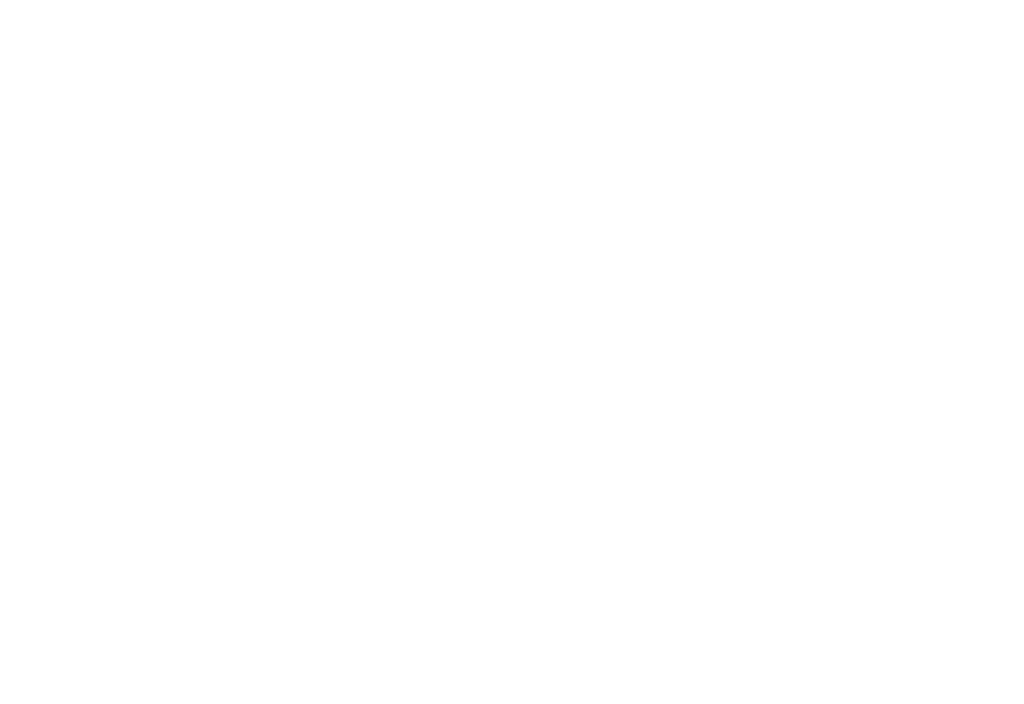
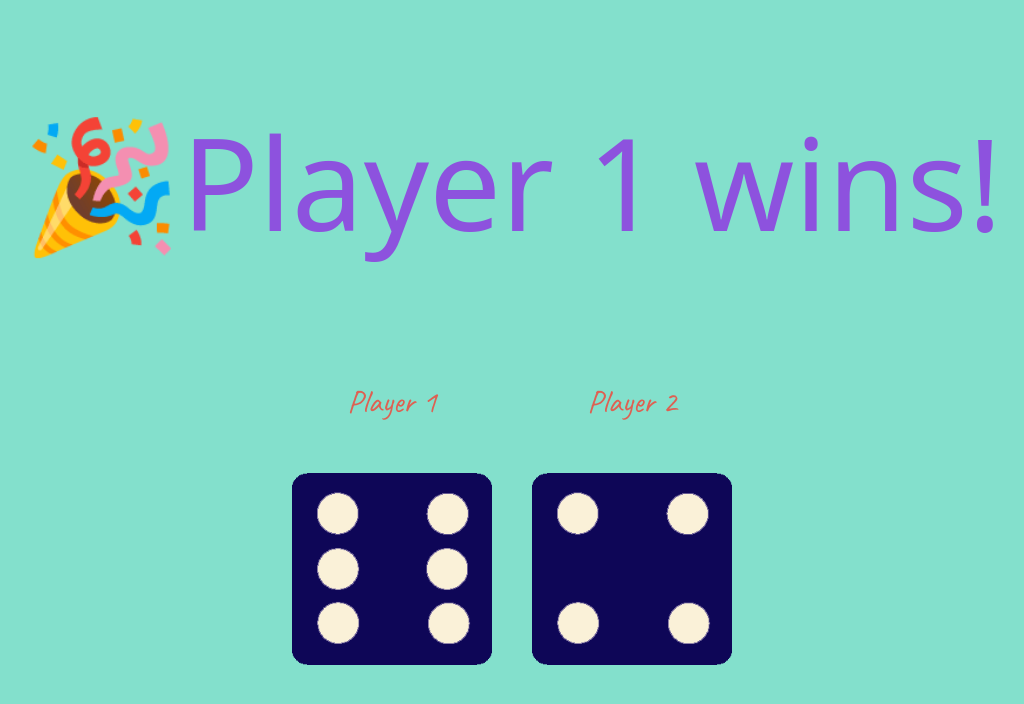
Before and after one commit to dustinsmithdevelopment/BasicDiceGame, a plain HTML site: page index.html in a window 1280 px wide. Shown: the whole page, without its empty margins (128-1152 px from the left). Drawn offline with Linux system fonts and the light colour scheme; a web font is replaced by a local one.

Commit message:
Making it look nice and functional

```diff
--- a/index.html
+++ b/index.html
@@ -2,9 +2,28 @@
 <html lang="en">
 <head>
     <meta charset="UTF-8">
-    <title>Title</title>
+    <title>Dice Game</title>
+    <link rel="stylesheet" href="styles.css">
+    <link rel="preconnect" href="https://fonts.googleapis.com">
+    <link rel="preconnect" href="https://fonts.gstatic.com" crossorigin>
+    <link href="https://fonts.googleapis.com/css2?family=Caveat:wght@400..700&family=Modak&display=swap" rel="stylesheet">
 </head>
 <body>
-
+    <div class="container">
+        <div class="wrapper">
+            <h1>Refresh to Roll</h1>
+            <div class="dice">
+                <div class="wrapper">
+                    <h2>Player 1</h2>
+                    <img id="dice1" src="images/dice1.png" alt="dice">
+                </div>
+                <div class="wrapper">
+                    <h2>Player 2</h2>
+                    <img id="dice2" src="images/dice1.png" alt="dice">
+                </div>
+            </div>
+        </div>
+    </div>
+    <script src="scripts.js"></script>
 </body>
 </html>
--- a/scripts.js
+++ b/scripts.js
@@ -0,0 +1,19 @@
+const images = ["images/dice1.png", "images/dice2.png", "images/dice3.png", "images/dice4.png", "images/dice5.png", "images/dice6.png"];
+
+let dice1 = Math.floor(Math.random() * 6);
+let dice2 = Math.floor(Math.random() * 6);
+
+const displayText = document.querySelector("h1");
+const dice1Image = document.querySelector("#dice1");
+const dice2Image = document.querySelector("#dice2");
+
+if (dice1 > dice2) {
+    displayText.textContent = "🎉Player 1 wins!";
+}else if (dice1 < dice2) {
+    displayText.textContent = "Player 2 wins!🎉";
+}else {
+    displayText.textContent = "It's a tie!";
+}
+
+dice1Image.setAttribute("src", images[dice1]);
+dice2Image.setAttribute("src", images[dice2]);
--- a/styles.css
+++ b/styles.css
@@ -0,0 +1,38 @@
+html {
+    background-color: #83E0CC;
+}
+h1 {
+    font-size: 128px;
+    font-family: "Modak", system-ui;
+    font-weight: 400;
+    font-style: normal;
+    color: #8D52DE;
+}
+h2 {
+    font-size: 32px;
+    font-family: "Caveat", cursive;
+    font-optical-sizing: auto;
+    font-weight: 400;
+    font-style: normal;
+    color: #DE6052;
+}
+img {
+    margin: 20px;
+    width: 200px;
+    height: 200px;
+}
+.container {
+    display: flex;
+    justify-content: center;
+    align-items: center;
+}
+.wrapper {
+    display: flex;
+    flex-direction: column;
+    justify-content: center;
+    align-items: center;
+}
+.dice {
+    display: flex;
+    flex-direction: row;
+}
```
Also changed, not shown: images/dice1.png (added), images/dice2.png (added), images/dice3.png (added), images/dice4.png (added), images/dice5.png (added), images/dice6.png (added).
